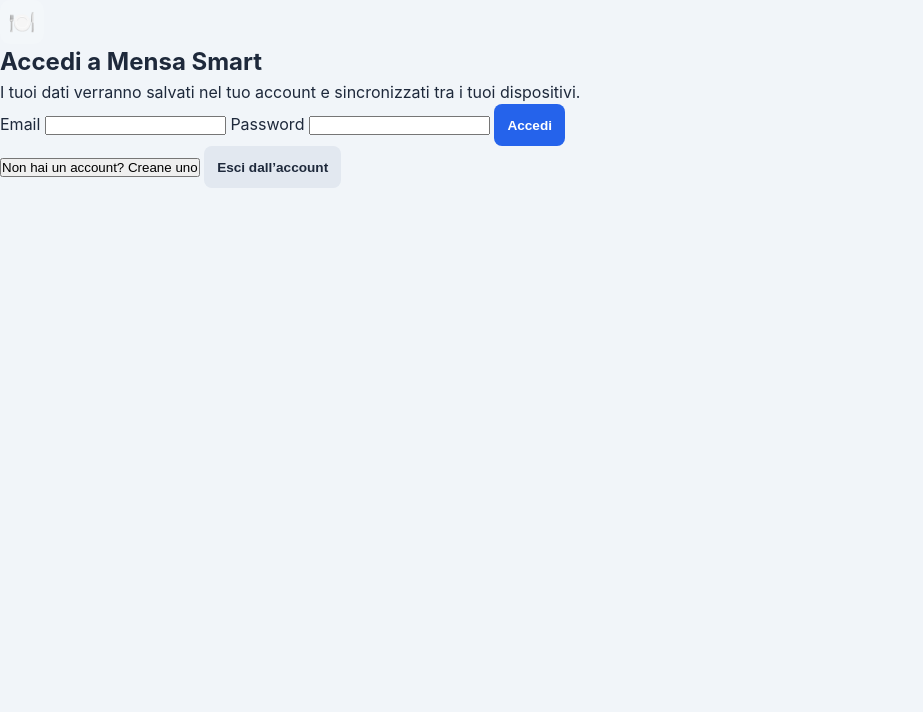
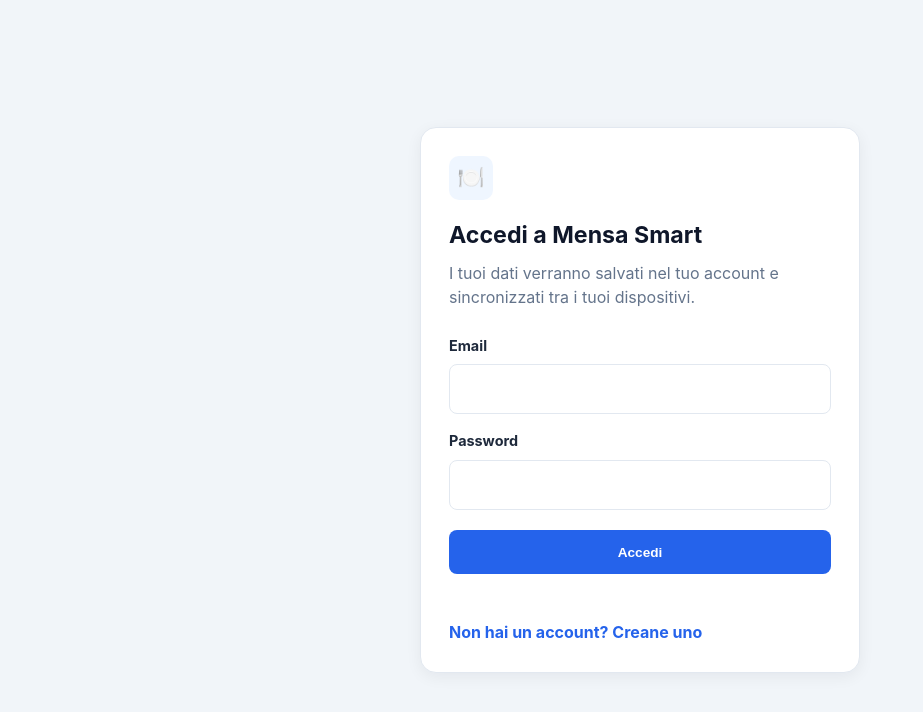
Before and after one commit to vincenzopierri197-source/Mensa_smart, a plain HTML site: page index.html in a window 1280 px wide. Shown: the whole page, without its empty margins (0-923 px from the left). Drawn offline with Linux system fonts and the light colour scheme.

Commit message:
[CF-Pages-Skip] Style Firebase account screen

```diff
--- a/style.css
+++ b/style.css
@@ -940,3 +940,76 @@ input[type="checkbox"].chk-voucher {
   .kpi-grid { grid-template-columns: minmax(0, 1fr); }
   .brand h1 { font-size: 1rem; }
 }
+
+/* Firebase sign-in and account status */
+[hidden] { display: none !important; }
+.auth-gate {
+  min-height: 100vh;
+  display: grid;
+  place-items: center;
+  padding: 24px;
+  background: var(--bg);
+}
+.auth-card {
+  width: min(100%, 440px);
+  padding: 28px;
+  background: var(--surface);
+  border: 1px solid var(--border);
+  border-radius: 16px;
+  box-shadow: var(--shadow);
+}
+.auth-card .logo-box {
+  margin-bottom: 18px;
+  background: #eff6ff;
+}
+.auth-card h1 {
+  margin-bottom: 8px;
+  color: var(--primary);
+  font-size: 1.45rem;
+}
+.auth-card > p {
+  margin-bottom: 18px;
+  color: var(--muted);
+}
+.auth-card form {
+  display: grid;
+  gap: 8px;
+}
+.auth-card label {
+  margin-top: 8px;
+  font-weight: 700;
+  font-size: .9rem;
+}
+.auth-card input {
+  width: 100%;
+  padding: 12px;
+  border: 1px solid var(--border);
+  border-radius: 8px;
+  font: inherit;
+}
+.auth-submit { justify-content: center; margin-top: 12px; min-height: 44px; }
+.auth-message { min-height: 24px; margin: 14px 0 8px !important; font-size: .9rem; }
+.auth-message.error { color: var(--red); }
+.auth-link {
+  border: 0;
+  background: none;
+  color: var(--accent);
+  font: inherit;
+  font-weight: 700;
+  cursor: pointer;
+}
+.auth-signout { margin-top: 12px; }
+.account-box {
+  display: grid;
+  gap: 1px;
+  max-width: 220px;
+  color: #fff;
+  font-size: .78rem;
+  overflow-wrap: anywhere;
+}
+.account-box small { color: #dbeafe; font-size: .7rem; }
+@media (max-width: 600px) {
+  .auth-gate { padding: 14px; }
+  .auth-card { padding: 22px; }
+  .account-box { grid-column: 1 / -1; }
+}
```
